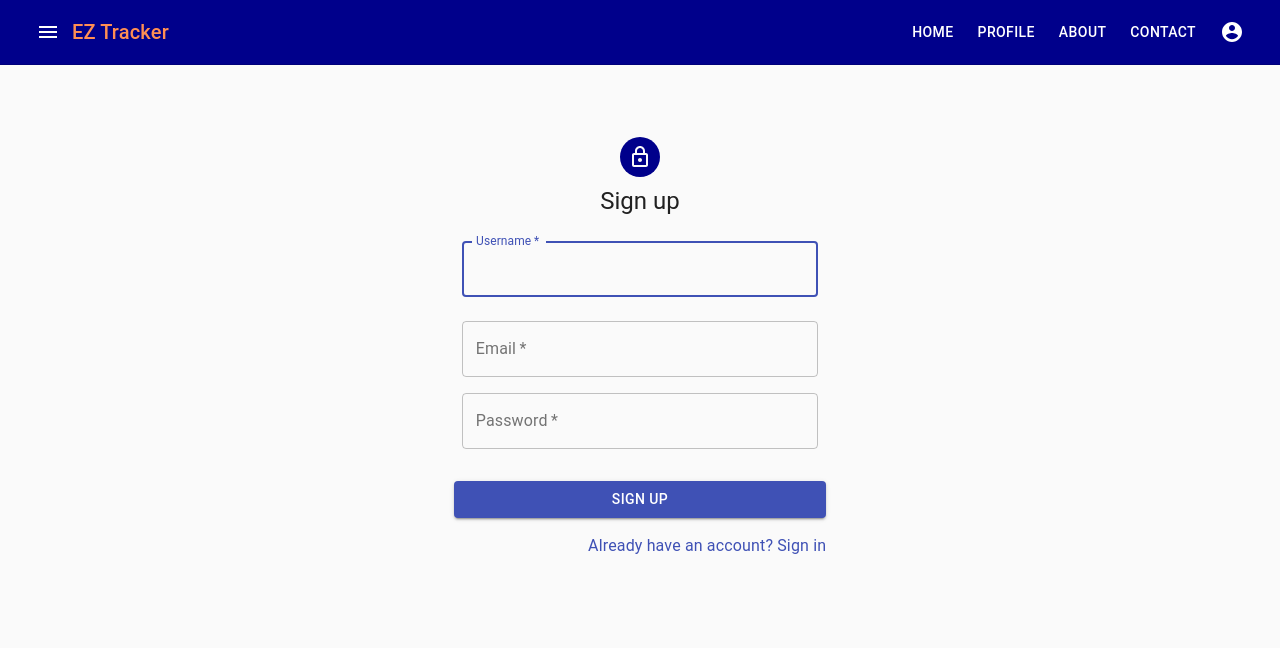
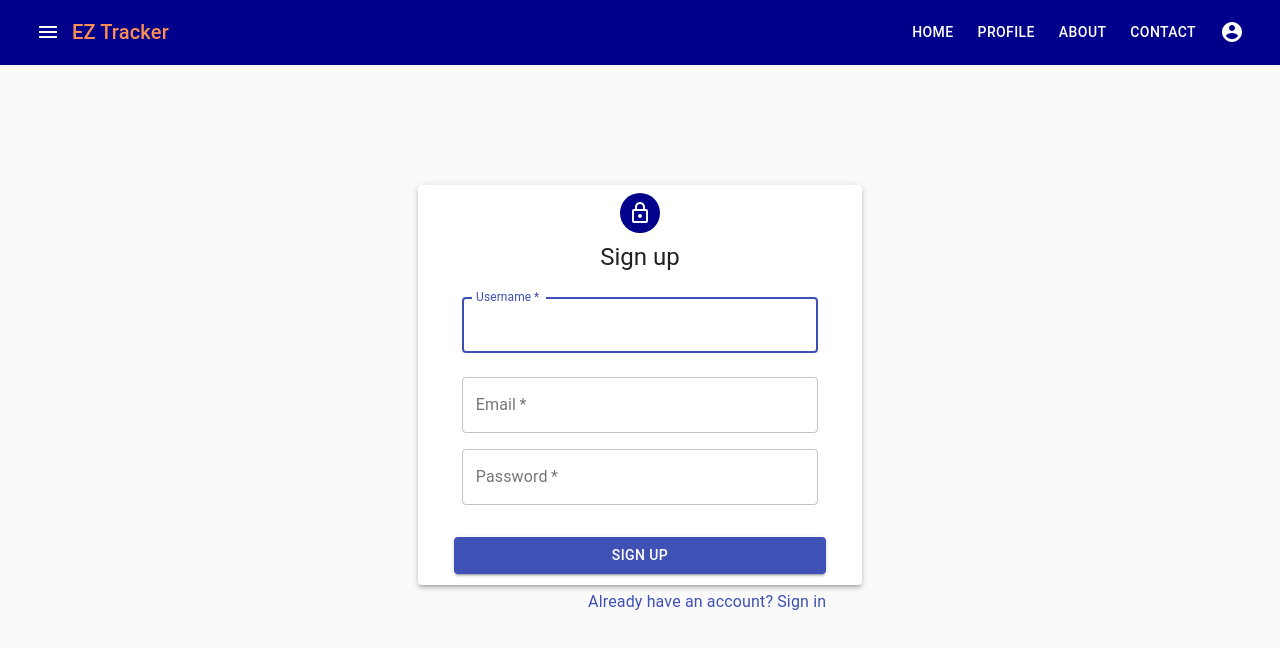
Before and after one commit to tonycrosby-tech/EZ_Tracker, a React (Create React App) app in the folder client/: page / in a window 1280 px wide. Shown: the top 648 px of the page. Built offline with nearby package versions, Linux system fonts and the light colour scheme.

Commit message:
adding some styling

```diff
--- /dev/null
+++ b/client/src/pages/Signup.css
@@ -0,0 +1,4 @@
+body
+{
+    background-image: './signup-bkg.jpg';
+}
--- a/client/src/pages/Signup.js
+++ b/client/src/pages/Signup.js
@@ -11,20 +11,24 @@ import Container from "@material-ui/core/Container";
 import React, { Component } from "react";
 import axios from "axios";
 import Link from "@material-ui/core/Link";
+import Paper from "@material-ui/core/Paper";
 
-const styles = theme => ({
+const styles = (theme) => ({
+  root: {
+    height: "50vh",
+  },
   paper: {
-    marginTop: theme.spacing(8),
-    display: 'flex',
-    flexDirection: 'column',
-    alignItems: 'center',
+    marginTop: theme.spacing(15),
+    display: "flex",
+    flexDirection: "column",
+    alignItems: "center",
   },
   avatar: {
     margin: theme.spacing(1),
     backgroundColor: "#00008b",
   },
   form: {
-    width: '90%', // Fix IE 11 issue.
+    width: "90%", // Fix IE 11 issue.
     marginTop: theme.spacing(1),
   },
   submit: {
@@ -68,13 +72,18 @@ class Signup extends Component {
     const { classes } = this.props;
     const { email, username, password } = this.state;
     return (
-      <Container component="main" maxWidth="xs">
+      <Container
+        className={classes.root}
+        component={Paper}
+        elevation={3}
+        maxWidth="xs"
+      >
         <CssBaseline />
         <div className={classes.paper}>
           <Avatar className={classes.avatar}>
             <LockOutlinedIcon />
           </Avatar>
-          <Typography  component="h1" variant="h5">
+          <Typography component="h1" variant="h5">
             Sign up
           </Typography>
           <form className={classes.form} onSubmit={this.onSubmit}>
```
Also changed, not shown: client/src/pages/signup-bkg.jpg (added).
